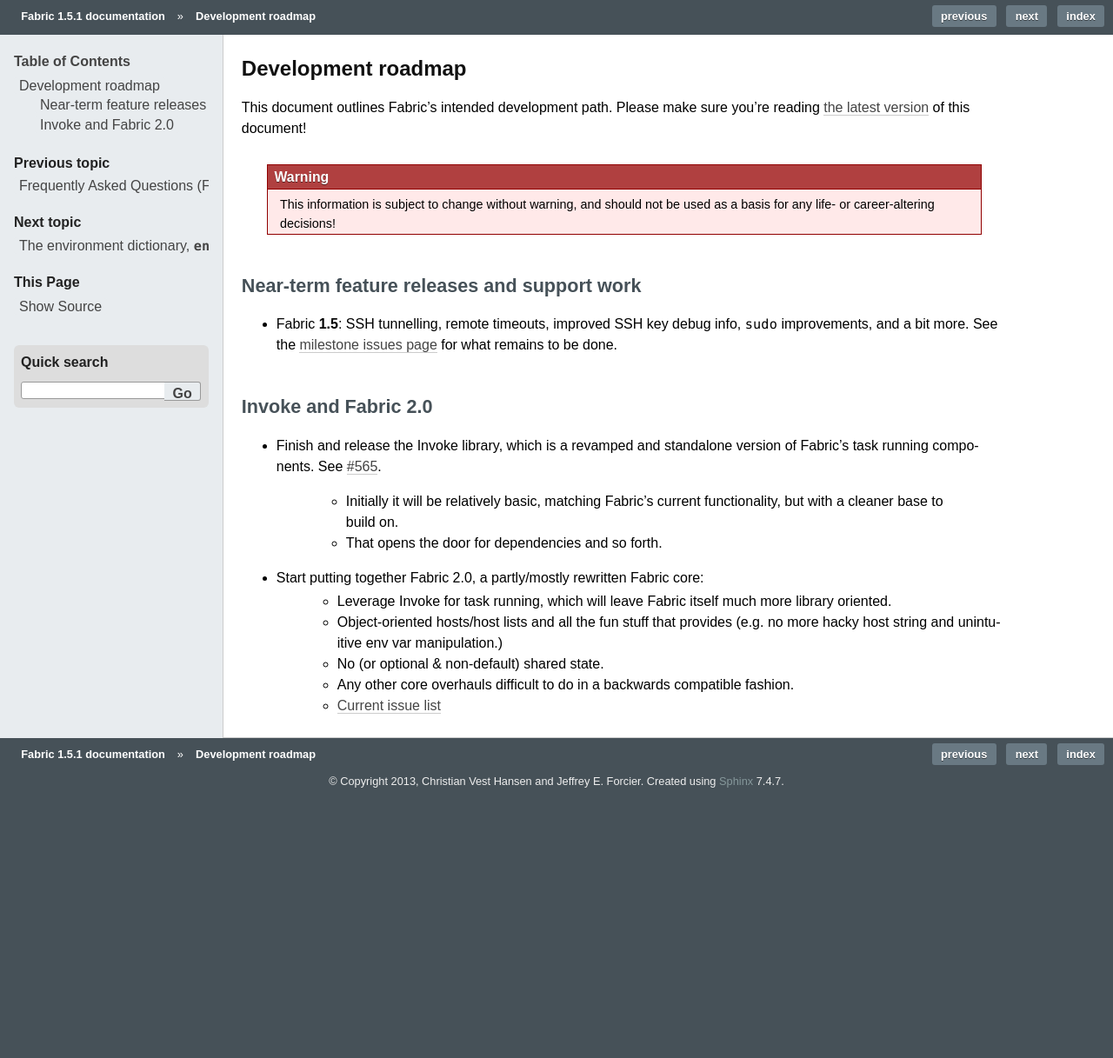
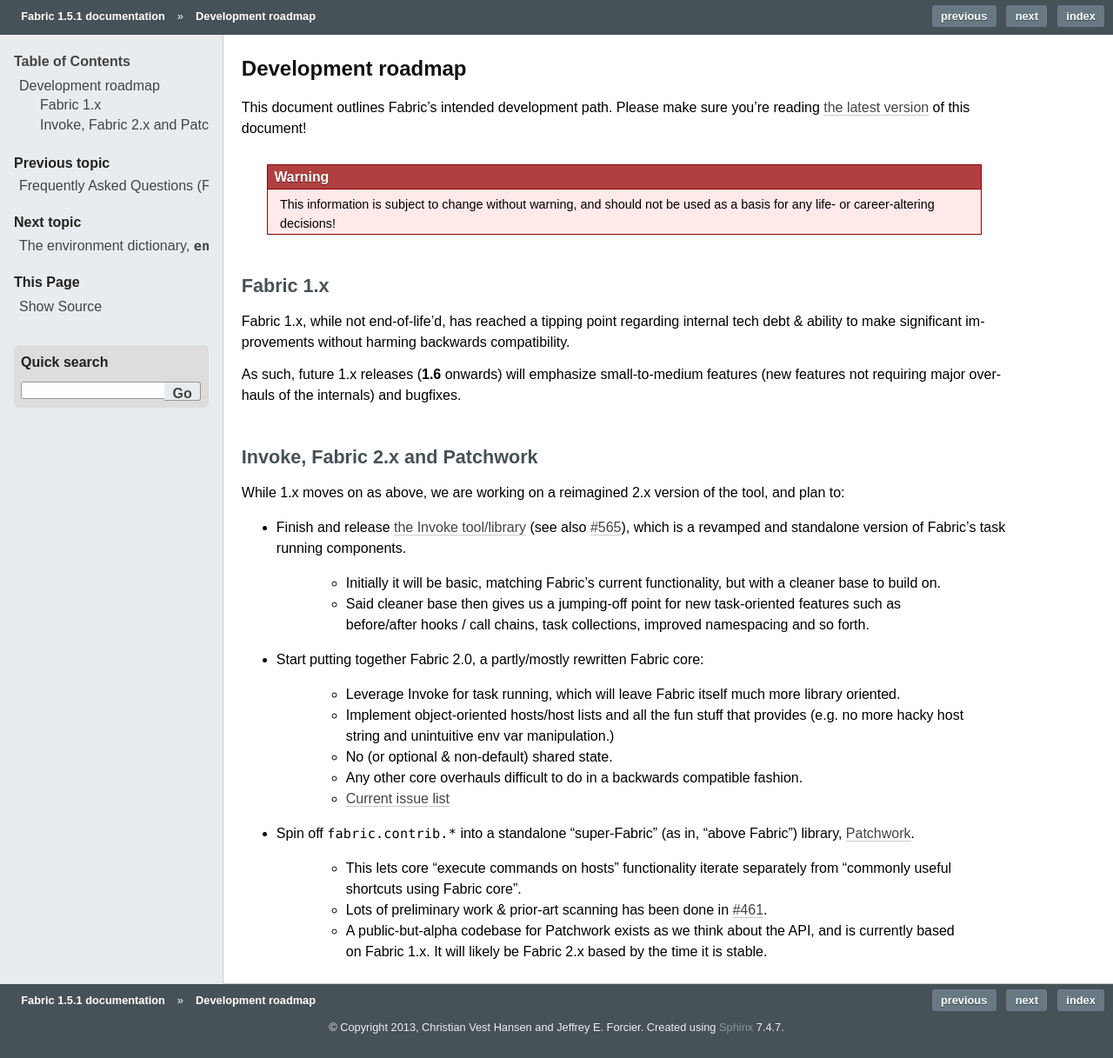
Before and after one commit to fabric/fabric, a Sphinx documentation site: the page built from docs/roadmap.rst, in a window 1280 px wide. Shown: the whole page at 87% size. Built offline with Sphinx 7.4.7, drawn with Linux system fonts in a browser that asks for light colours; before the commit the page ends 933 px from its top, so only the background shows below that.

Commit message:
Big ole roadmap overhaul

```diff
--- a/docs/roadmap.rst
+++ b/docs/roadmap.rst
@@ -10,31 +10,52 @@
     This information is subject to change without warning, and should not be
     used as a basis for any life- or career-altering decisions!
 
+Fabric 1.x
+==========
 
-Near-term feature releases and support work
-===========================================
+Fabric 1.x, while not end-of-life'd, has reached a tipping point regarding
+internal tech debt & ability to make significant improvements without harming
+backwards compatibility.
 
-* Fabric **1.5**: SSH tunnelling, remote timeouts, improved SSH key debug info,
-  ``sudo`` improvements, and a bit more. See the `milestone issues page
-  <https://github.com/fabric/fabric/issues?milestone=22&state=open>`_ for what
-  remains to be done.
+As such, future 1.x releases (**1.6** onwards) will emphasize small-to-medium
+features (new features not requiring major overhauls of the internals) and
+bugfixes.
 
+Invoke, Fabric 2.x and Patchwork
+================================
 
-Invoke and Fabric 2.0
-=====================
+While 1.x moves on as above, we are working on a reimagined 2.x version of the
+tool, and plan to:
 
-* Finish and release the Invoke library, which is a revamped and standalone
-  version of Fabric's task running components. See :issue:`565`.
-    * Initially it will be relatively basic, matching Fabric's current
-      functionality, but with a cleaner base to build on.
-    * That opens the door for dependencies and so forth.
+* Finish and release `the Invoke tool/library
+  <https://github.com/pyinvoke/invoke>`_ (see also :issue:`565`), which is a
+  revamped and standalone version of Fabric's task running components.
+
+    * Initially it will be basic, matching Fabric's current functionality, but
+      with a cleaner base to build on.
+    * Said cleaner base then gives us a jumping-off point for new task-oriented
+      features such as before/after hooks / call chains, task collections,
+      improved namespacing and so forth.
+
 * Start putting together Fabric 2.0, a partly/mostly rewritten Fabric core:
+
     * Leverage Invoke for task running, which will leave Fabric itself much
       more library oriented.
-    * Object-oriented hosts/host lists and all the fun stuff that provides
-      (e.g. no more hacky host string and unintuitive env var manipulation.)
+    * Implement object-oriented hosts/host lists and all the fun stuff that
+      provides (e.g. no more hacky host string and unintuitive env var
+      manipulation.)
     * No (or optional & non-default) shared state.
     * Any other core overhauls difficult to do in a backwards compatible
       fashion.
     * `Current issue list
       <https://github.com/fabric/fabric/issues?labels=2.x>`_
+
+* Spin off ``fabric.contrib.*`` into a standalone "super-Fabric" (as in, "above Fabric") library, `Patchwork <https://github.com/fabric/patchwork>`_.
+
+    * This lets core "execute commands on hosts" functionality iterate
+      separately from "commonly useful shortcuts using Fabric core".
+    * Lots of preliminary work & prior-art scanning has been done in
+      :issue:`461`.
+    * A public-but-alpha codebase for Patchwork exists as we think about the
+      API, and is currently based on Fabric 1.x. It will likely be Fabric 2.x
+      based by the time it is stable.
```
